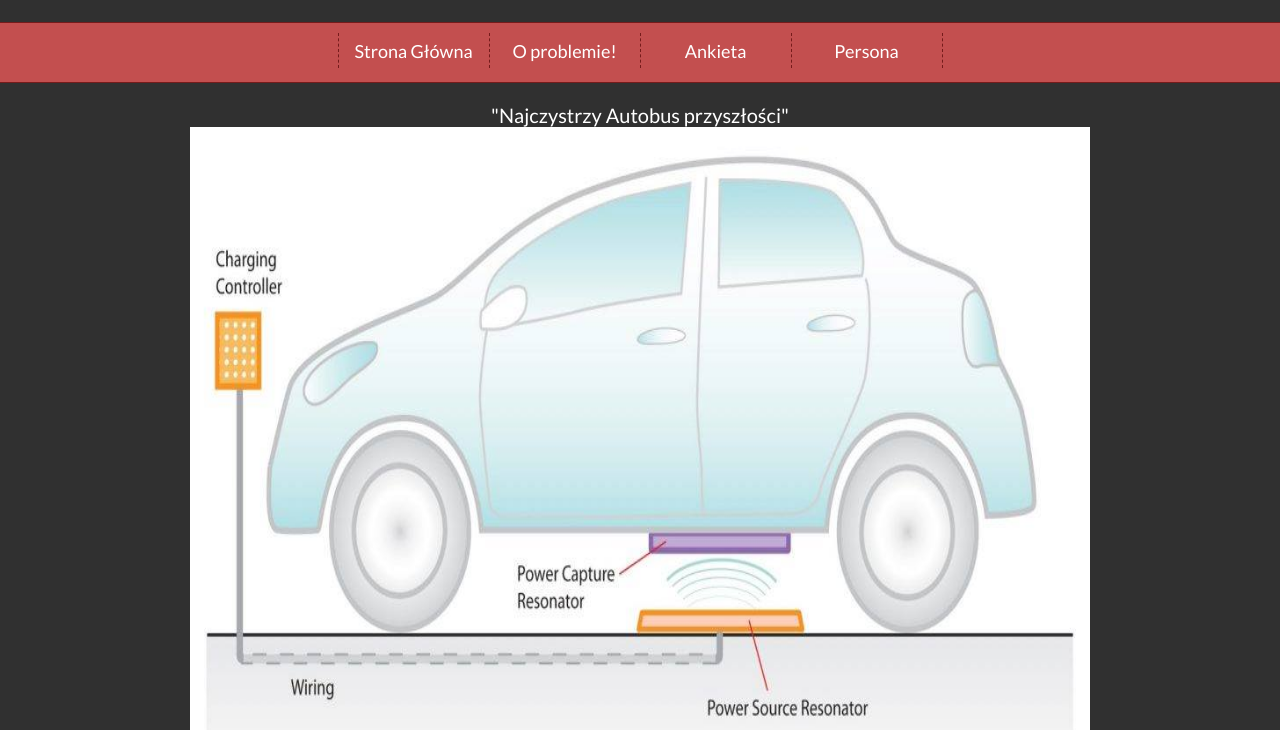
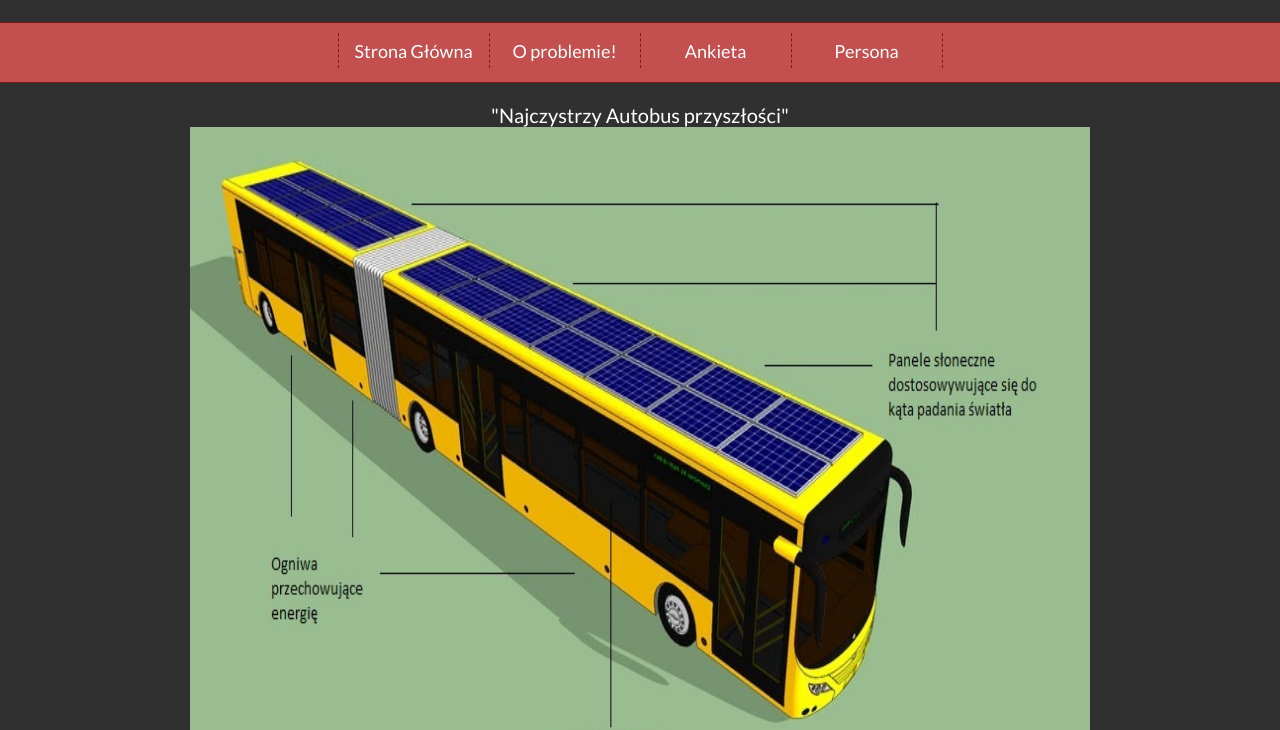
Before and after one commit to pracy-domowe/pracy-domowe.github.io, a plain HTML site: page budowa.html in a window 1280 px wide. Shown: the part 72-802 px from the top of the page. Drawn offline with Linux system fonts and the light colour scheme; a script that the page names is missing.

Commit message:
Update photo

```diff
--- a/budowa.html
+++ b/budowa.html
@@ -43,7 +43,7 @@
 
             <div class="content">
                 "Najczystrzy Autobus przyszłości"<br/>
-                <img src="main/autobus.png" style="width: 900px; height: 700px;" />
+                <img src="main/autobus.jpg" style="width: 900px; height: 700px;" />
             </div>
 
             <div class="socials">
```
Also changed, not shown: main/autobus.jpg (added), main/autobus.png (deleted).
